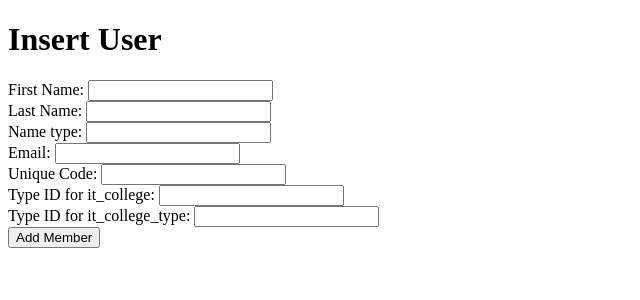
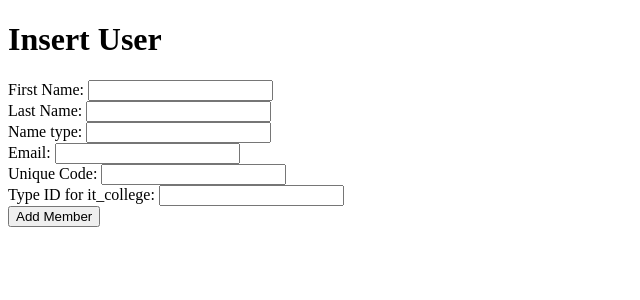
Before and after one commit to Fedorenkow/my_pass, a Flask app: page /add in a window 1280 px wide. Shown: the top 300 px of the page, without its empty margins (0-640 px from the left). Run offline with Flask 3, Linux system fonts and the light colour scheme.

Commit message:
Update insert_user.html

```diff
--- a/api/templates/insert_user.html
+++ b/api/templates/insert_user.html
@@ -31,9 +31,9 @@
 		<input type="number" id="type_id" name="type_id" required>
 		<br>
 
-		<label for="id">Type ID for it_college_type:</label>
-		<input type="number" id="id" name="id" required>
-		<br>
+<!--		<label for="id">Type ID for it_college_type:</label>-->
+<!--		<input type="number" id="id" name="id" required>-->
+<!--		<br>-->
 
 		<button type="submit">Add Member</button>
 	</form>
```
